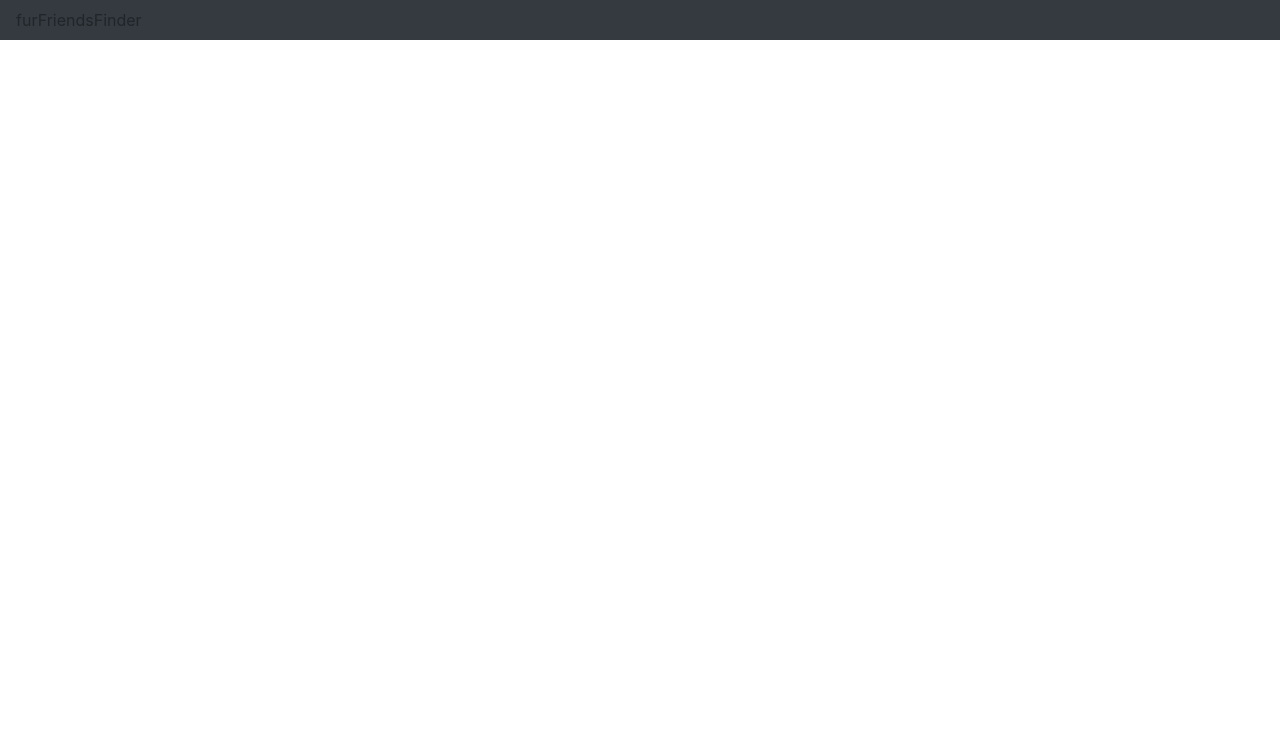
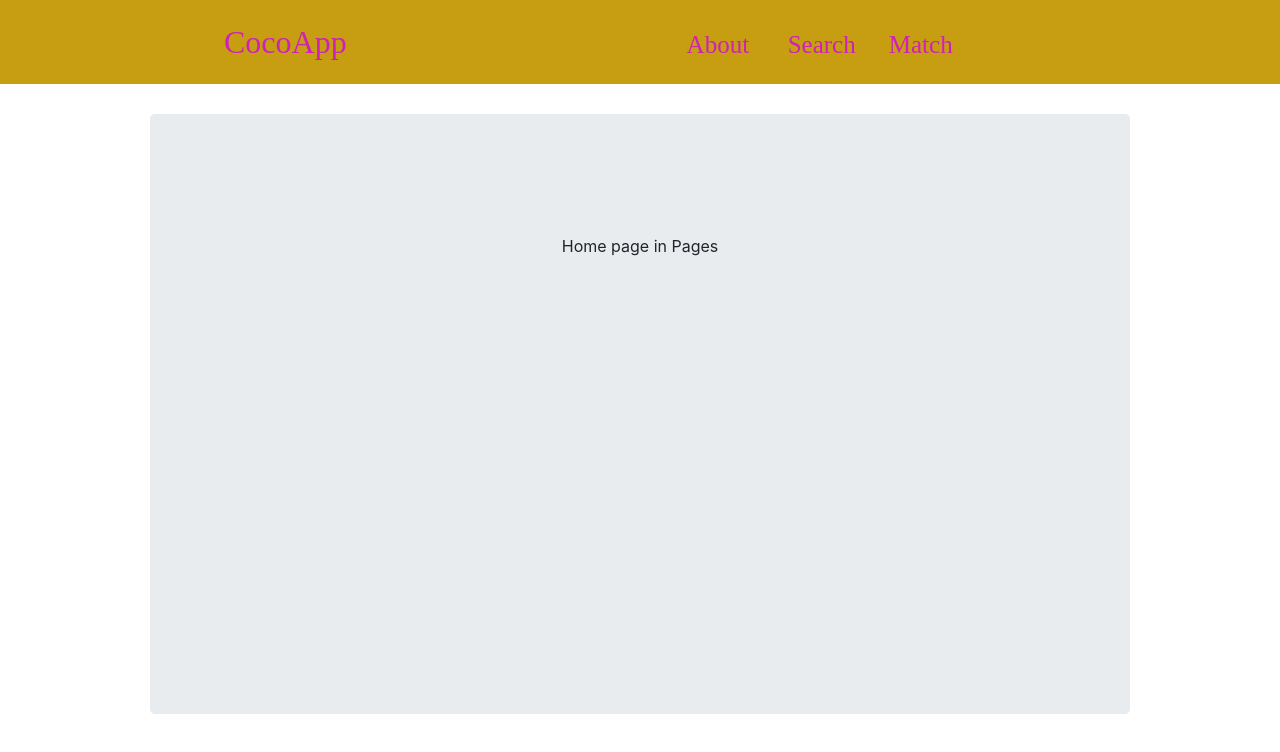
Before and after one commit to kallistahalim/K9MatchMaker, a React (Create React App) app in the folder client/: page / in a window 1280 px wide. Shown: the top 752 px of the page. Built offline with nearby package versions, Linux system fonts and the light colour scheme.

Commit message:
add model

```diff
--- a/client/src/App.js
+++ b/client/src/App.js
@@ -1,6 +1,6 @@
 import React, { Component } from 'react';
 // import { BrowserRouter as Router, Route } from 'react-router-dom';
-import HomePage from './pages/Home';
+import Homepage from './pages/Home';
 import Navbar from './components/layout/Navbar'
 
 
@@ -19,6 +19,7 @@ class App extends Component {
     return (
       <div className="App">
         <Navbar />
+        <Homepage />
       </div>
     )
   }
--- a/client/src/components/Jumbotron/index.js
+++ b/client/src/components/Jumbotron/index.js
@@ -1,9 +1,11 @@
 import React from "react";
+import "./style.css";
+import "../Grid/index"
 
 function Jumbotron({ children }) {
   return (
     <div
-      style={{ height: 300, clear: "both", paddingTop: 120, textAlign: "center" }}
+      style={{ height: 600, clear: "both", paddingTop: 120, textAlign: "center" }}
       className="jumbotron"
     >
       {children}
--- /dev/null
+++ b/client/src/components/Jumbotron/style.css
@@ -0,0 +1,7 @@
+.jumbotron {
+
+
+    text-align: center;
+    margin: 0 150px;
+
+}
--- a/client/src/components/layout/Navbar.js
+++ b/client/src/components/layout/Navbar.js
@@ -1,11 +1,22 @@
-import React from 'react'
+import React from 'react';
+import "./style.css";
 
 const Navbar = () => {
     return (
-        <nav className="navbar navbar-dark bg-dark mb-5">
-           <span className="navbar-brand.mb-0.h1.mx-auto">furFriendsFinder</span>
+        <nav className="navbar">
+            <span className="navbar-brand.mb-0.h1.mx-auto">CocoApp</span>
+
+            <div class="icons">
+                <ul class="nav">
+                    <li><a href="#">About</a></li>
+                    <li><a href="#">Search</a></li>
+                    <li><a href="#">Match</a></li>
+                </ul>
+            </div>
+
         </nav>
     );
-;}
+    ;
+}
 
 export default Navbar;
--- /dev/null
+++ b/client/src/components/layout/style.css
@@ -0,0 +1,65 @@
+nav {
+    width: 100%;
+    font-size: 2rem;
+    color: #ce22b7;
+    margin-bottom: 30px;
+    background-color: #c79d12;
+    height: auto;
+    font-family: 'Vampiro One', cursive;
+  }
+
+.navbar {
+  padding: 0.5rem 14rem;
+}
+
+  a {
+    color: #ce22b7;
+    font-family: 'Vampiro One', cursive;
+    font-size: 25px;
+    margin: 0 15px;
+    padding: 20px;
+
+  }
+
+
+  a:hover {
+    color: #bd3422;
+    text-decoration: none;
+  }
+
+  nav li {
+    display: inline-block;
+    padding: 10px 0;
+    width: 25%;
+    /* text-align: center; */
+  }
+
+  ul {
+    /* padding-left: 0px; */
+    display: flex;
+    align-items: center;
+  }
+
+  /* Street Fighter */
+  h1#edition {
+    color: #ffffff;
+    font-family: 'Metal Mania', cursive;
+    font-size: 32px;
+
+  }
+
+  /* Direction */
+  p#sub {
+    font-size: 35px;
+    font-family: 'Bungee Inline', cursive;
+    color: white;
+    vertical-align: middle;
+    margin-bottom: 10px;
+    text-align: center;
+  }
+
+  @media only screen and (max-width: 750px) {
+    #cur-sco, #top-sco {
+      font-size: 2rem;
+    }
+  }
--- a/client/src/pages/Home.js
+++ b/client/src/pages/Home.js
@@ -1,17 +1,19 @@
 import React, { Component } from 'react';
 // import { Container } from "../components/Grid";
-// import Jumbotron from "../components/Jumbotron"
+import Jumbotron from "../components/Jumbotron"
 // import "./style.css";
 
 class Homepage extends Component {
     render() {
         return (
+            <Jumbotron >
+                <div>
+                    <p>Home page in Pages</p>
+                </div>
+            </Jumbotron>
 
-                    <div>
-                        <p>Home page in PAges</p>
-                    </div>
 
-      )
+        )
     }
 }
 export default Homepage;
```
Also changed, not shown: 1 other file (tests, documents, lock files or other folders).
